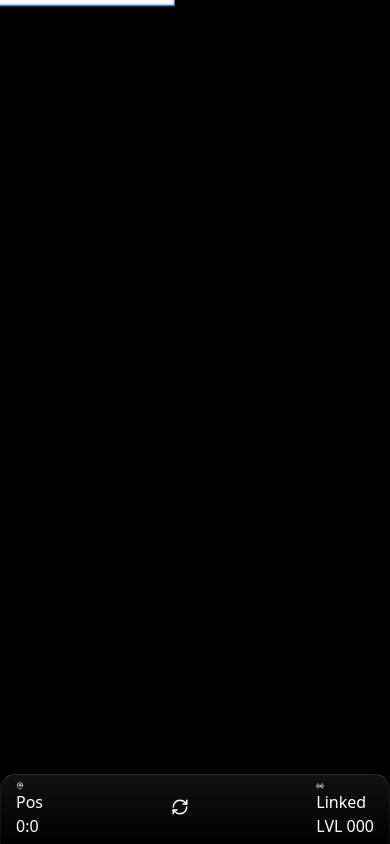
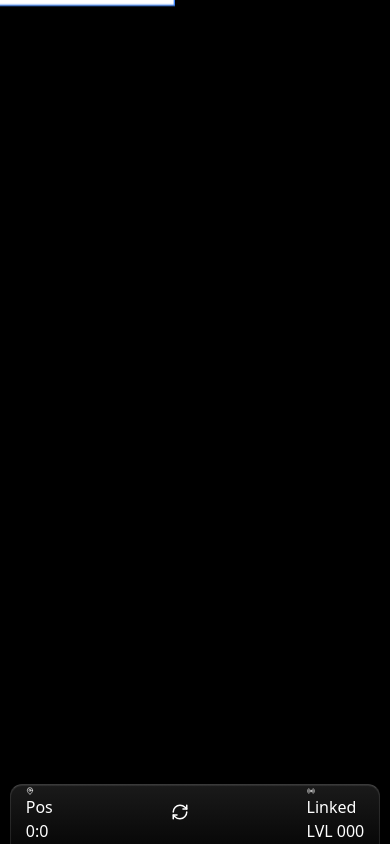
Before and after one commit to dbugpro/dbug-remix-000, a React (Vite) app: page / in a window 390 px wide. Built offline with nearby package versions, Linux system fonts and the light colour scheme.

Commit message:
fix: Improve viewport and HUD styling
Adjust CSS to ensure the application properly fills the viewport on various devices using `dvh` and `fill-available`. Refine HUD element styling, including height, padding, and box-shadow, for better visual presentation and touch target size.

```diff
--- a/src/index.css
+++ b/src/index.css
@@ -6,13 +6,16 @@
   background-color: #000;
   color: #fff;
   overflow: hidden;
+  height: -webkit-fill-available;
 }
 
 body {
   margin: 0;
   width: 100vw;
   height: 100vh;
+  height: 100dvh;
   user-select: none;
+  overflow: hidden;
 }
 
 #root {
--- a/src/styles/Corridor.css
+++ b/src/styles/Corridor.css
@@ -117,38 +117,41 @@
   bottom: 0;
   left: 0;
   width: 100%;
-  height: 80px;
+  height: 70px;
   z-index: 1000;
   pointer-events: none;
   display: flex;
   justify-content: center;
-  padding-bottom: 0px;
+  padding-bottom: env(safe-area-inset-bottom, 0px);
 }
 
 .hud-device {
   pointer-events: auto;
-  background: linear-gradient(180deg, #121212 0%, #000 100%);
-  border-top: 1px solid rgba(255,255,255,0.15);
-  border-left: 1px solid rgba(255,255,255,0.05);
-  border-right: 1px solid rgba(255,255,255,0.05);
+  background: linear-gradient(180deg, #1a1a1a 0%, #080808 100%);
+  border-top: 1px solid rgba(255,255,255,0.2);
+  border-left: 1px solid rgba(255,255,255,0.1);
+  border-right: 1px solid rgba(255,255,255,0.1);
   border-radius: 20px 20px 0 0;
   width: 100%;
   max-width: 500px;
   height: 100%;
-  padding: 10px 25px;
+  padding: 8px 25px;
   display: flex;
   align-items: center;
   justify-content: space-between;
-  box-shadow: 0 -5px 30px rgba(0,0,0,0.8);
+  box-shadow:
+    0 -5px 25px rgba(0,0,0,1),
+    inset 0 1px 1px rgba(255,255,255,0.1);
   color: #fff;
 }
 
 @media (max-width: 600px) {
   .hud-container {
-     height: 70px;
+     height: 60px;
   }
   .hud-device {
     padding: 5px 15px;
-    border-radius: 15px 15px 0 0;
+    border-radius: 12px 12px 0 0;
+    max-width: 95%;
   }
 }
```
